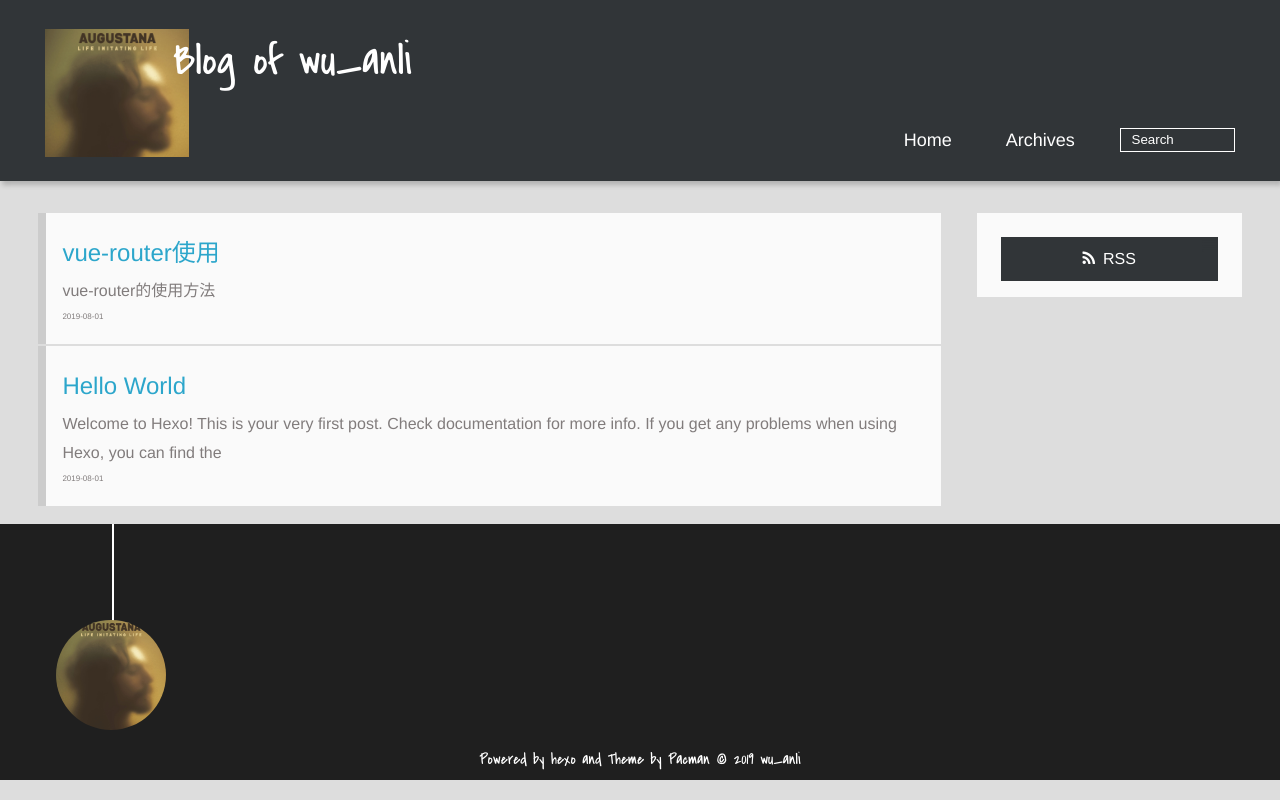
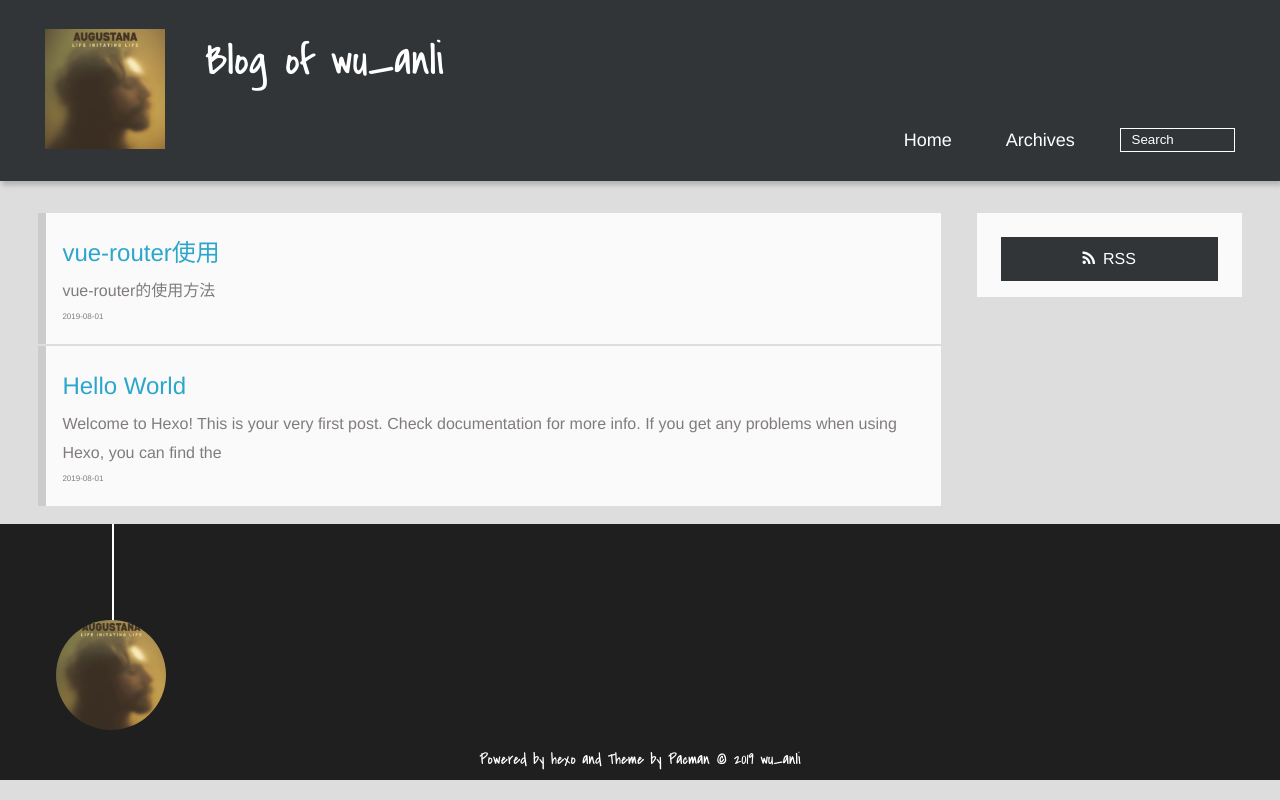
Before and after one commit to DannyHat/DannyHat.github.io, a plain HTML site: page index.html in a window 1280 px wide. Drawn offline with Linux system fonts and the light colour scheme; files whose address does not match are found by name.

Commit message:
Site updated: 2019-08-02 09:21:57

```diff
--- a/css/style.css
+++ b/css/style.css
@@ -393,17 +393,17 @@ body >header a {
 }
 #imglogo {
   float: left;
-  width: 4em;
-  height: 4em;
+  width: 7.5em;
+  height: 7.5em;
 }
 @media only screen and (min-width: 768px) {
   #imglogo {
-    width: 5em;
+    width: 8.5em;
   }
 }
 @media only screen and (min-width: 1024px) {
   #imglogo {
-    width: 5.5em;
+    width: 7.5em;
   }
 }
 #imglogo img {
@@ -411,12 +411,12 @@ body >header a {
 }
 @media only screen and (min-width: 768px) {
   #imglogo img {
-    width: 8.5em;
+    width: 7.5em;
   }
 }
 @media only screen and (min-width: 1024px) {
   #imglogo img {
-    width: 9em;
+    width: 7.5em;
   }
 }
 #textlogo {
```
